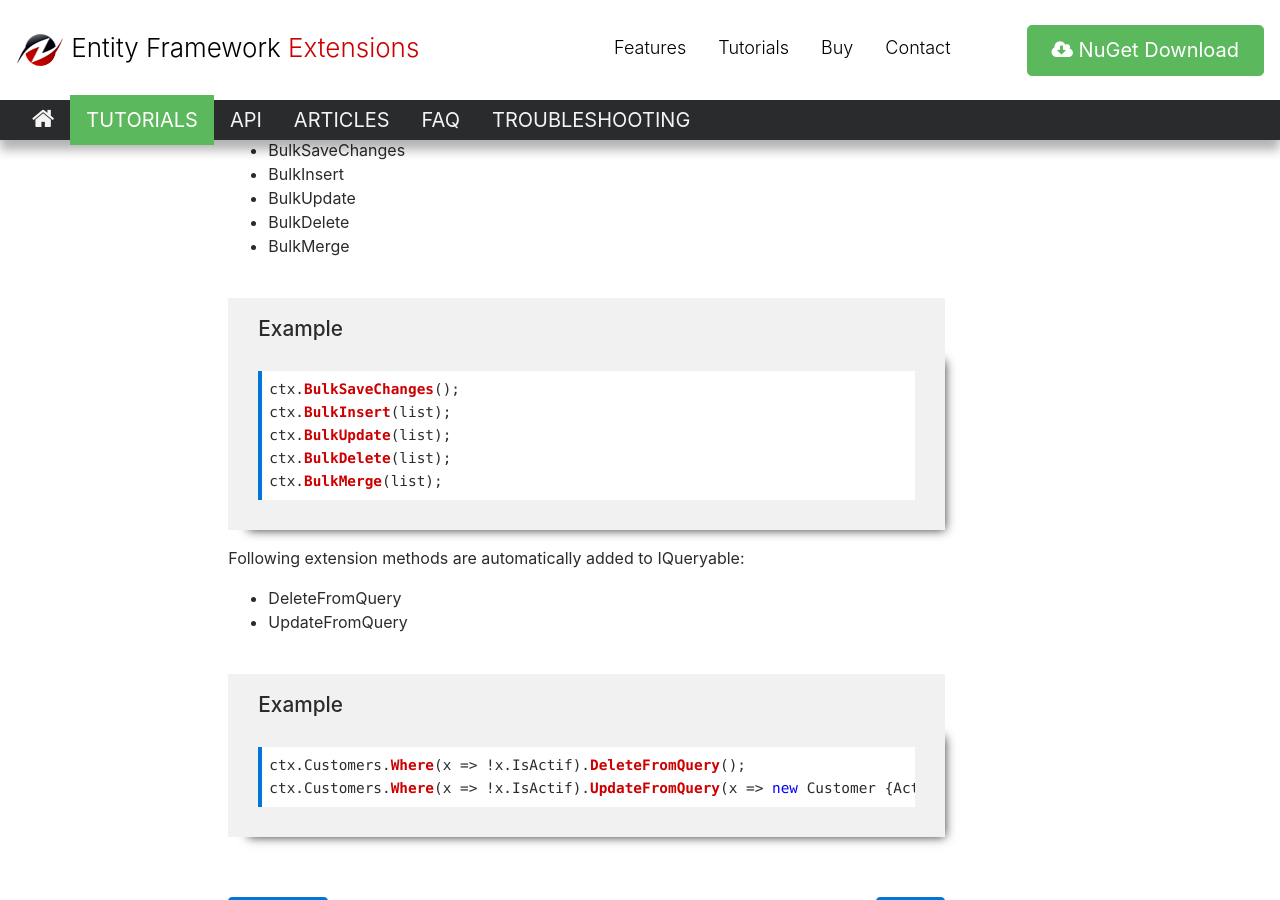
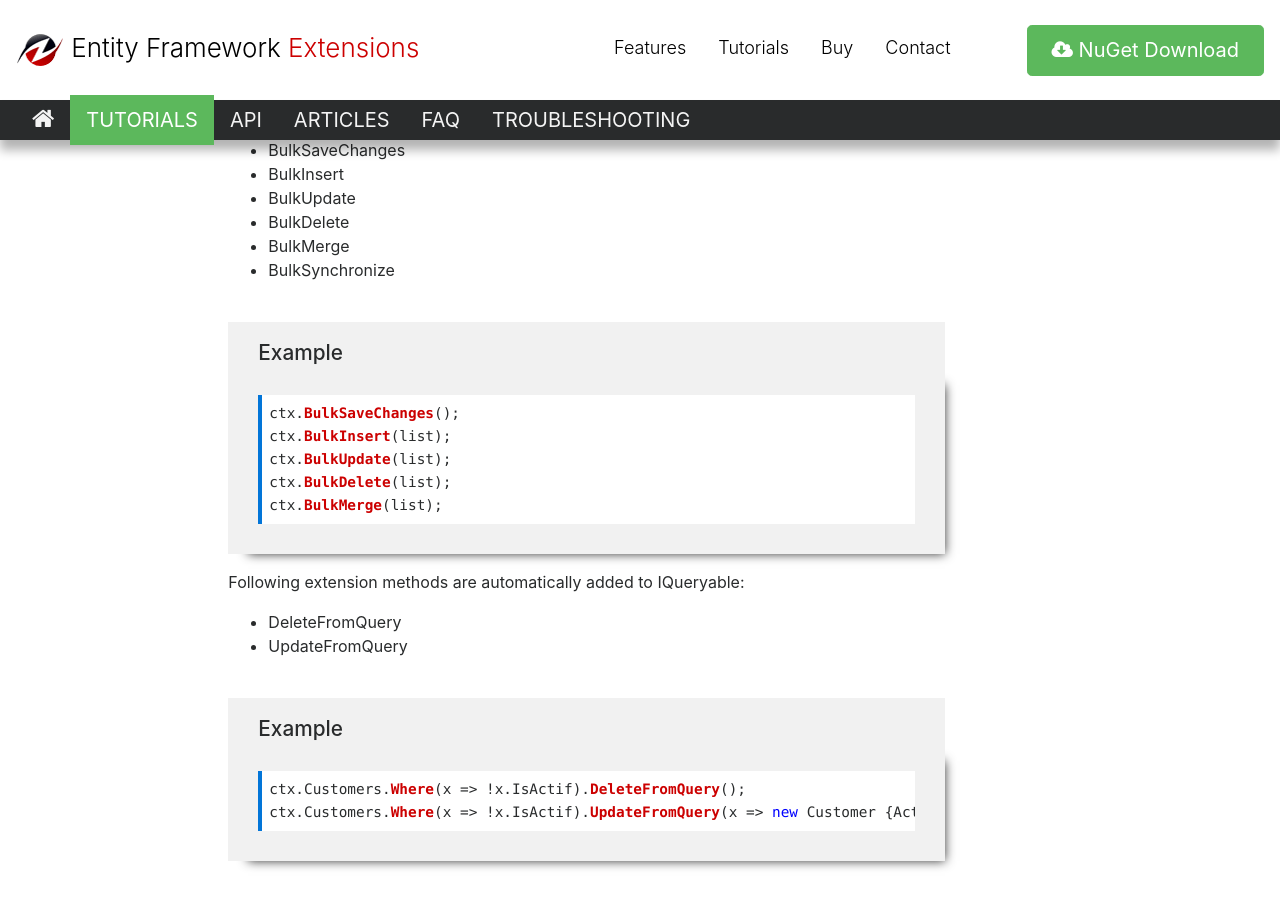
Before and after one commit to zzzprojects/EntityFramework-Extensions, a Jekyll site: the page built from docs/pages/tutorials/installing.md, in a window 1280 px wide and 900 px high, scrolled down 1376 px. Built offline with Jekyll 4.4.1, drawn with Linux system fonts in a browser that asks for light colours; nearby versions of some CDN libraries.

Commit message:
Update installing.md

```diff
--- a/docs/pages/tutorials/installing.md
+++ b/docs/pages/tutorials/installing.md
@@ -31,6 +31,7 @@ Following extension methods are automatically added to DbContext:
 - BulkUpdate
 - BulkDelete
 - BulkMerge
+- BulkSynchronize
 
 {% include template-example.html %}
 {% highlight csharp %}
```
